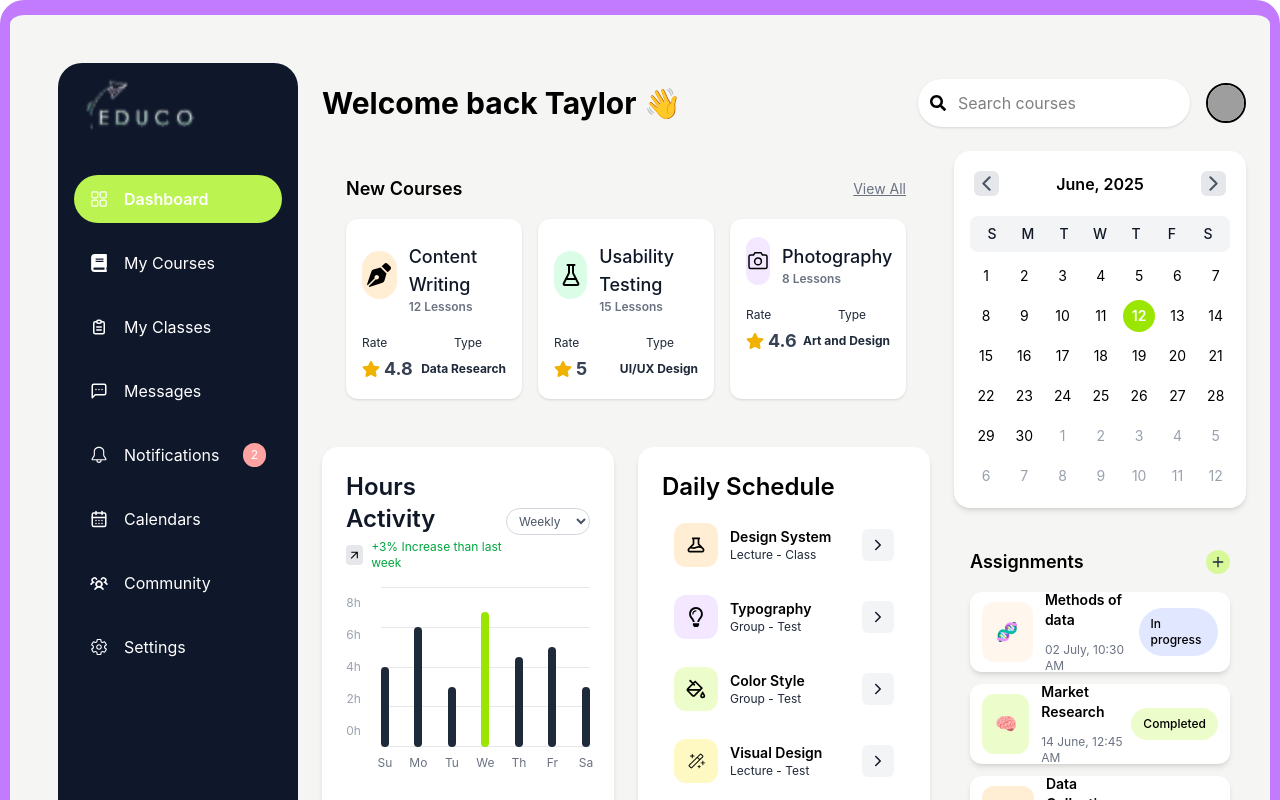
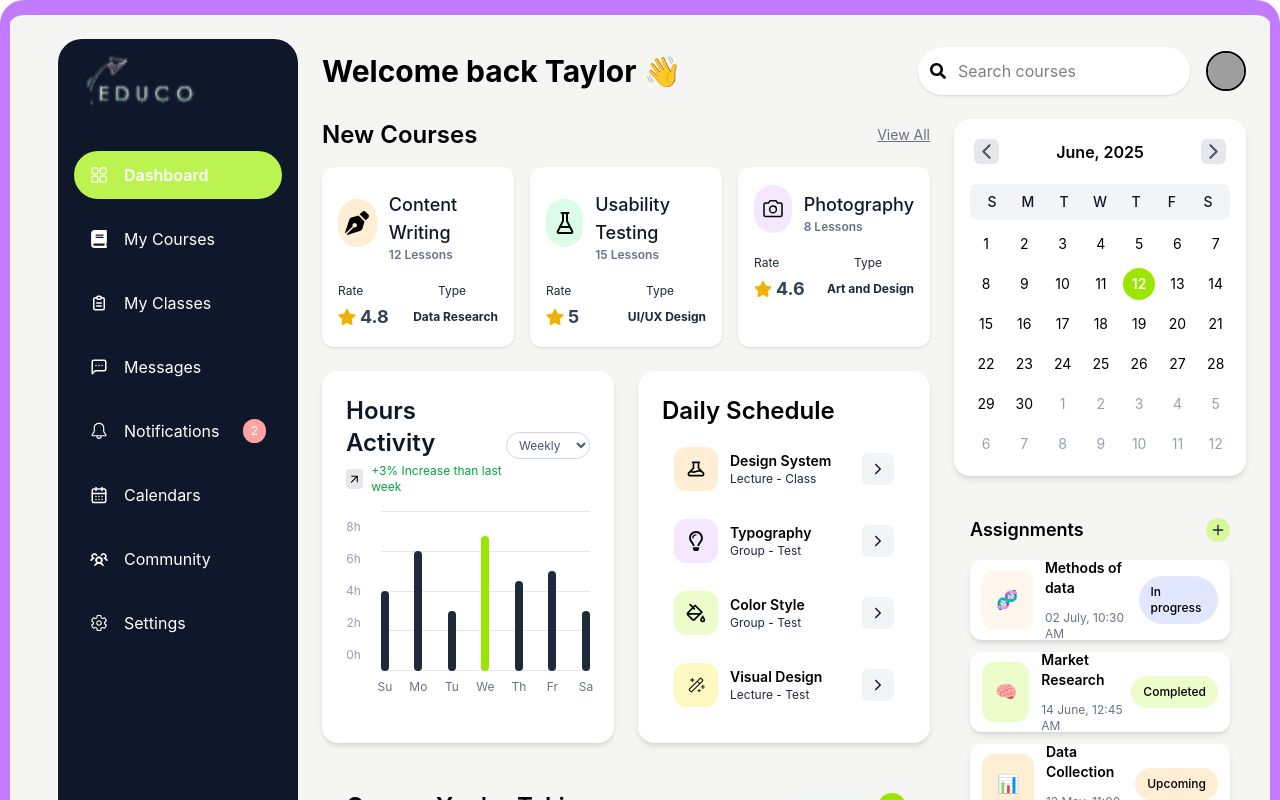
Before and after one commit to BRV12G/Sofueled-task, a React (Vite) app in the folder Educo-Dashboard/: page / in a window 1280 px wide. Shown: the top 800 px of the page. Built offline with nearby package versions, Linux system fonts and the light colour scheme; grey boxes are pictures that could not be loaded.

Commit message:
fix: fixing the layouts gaps

```diff
--- a/Educo-Dashboard/src/components/Header.tsx
+++ b/Educo-Dashboard/src/components/Header.tsx
@@ -3,7 +3,7 @@ import { FaSearch } from 'react-icons/fa';
 
 export default function Header() {
   return (
-    <header className="flex items-center justify-between mt-10">
+    <header className="flex items-center justify-between mt-2">
       <div className="text-3xl font-bold">
         Welcome back <span className="inline-block animate-wiggle">Taylor 👋</span>
       </div>
--- a/Educo-Dashboard/src/components/NewCourses.tsx
+++ b/Educo-Dashboard/src/components/NewCourses.tsx
@@ -44,9 +44,9 @@ const courses: Course[] = [
 
 export default function NewCourses() {
   return (
-    <div className="col-span-2 p-6 w-full">
+    <div className="col-span-2  w-full">
       <div className="flex justify-between items-center mb-4">
-        <h2 className="text-lg font-semibold">New Courses</h2>
+        <h2 className="text-2xl font-semibold">New Courses</h2>
         <a href="#" className="text-sm text-gray-500 underline">
           View All
         </a>
--- a/Educo-Dashboard/src/components/Sidebar.tsx
+++ b/Educo-Dashboard/src/components/Sidebar.tsx
@@ -91,7 +91,7 @@ export default function Sidebar() {
   const location = useLocation();
 
   return (
-    <div className="w-60 bg-slate-900 text-white flex flex-col py-2 rounded-3xl ml-12 mt-12 mb-12">
+    <div className="w-60 bg-slate-900 text-white flex flex-col py-2 rounded-3xl ml-12 mt-6 mb-12">
       <img className="mb-10 w-40 h-16 " src={EducoLogo} alt="EDUCO Logo" />
       <nav className="flex flex-col gap-4 px-4">
         {navItems.map(({ label, icon, route, badge }) => {
```
